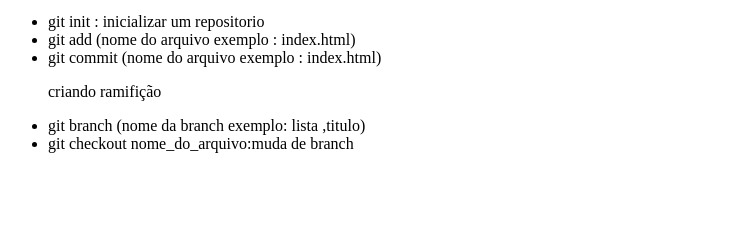
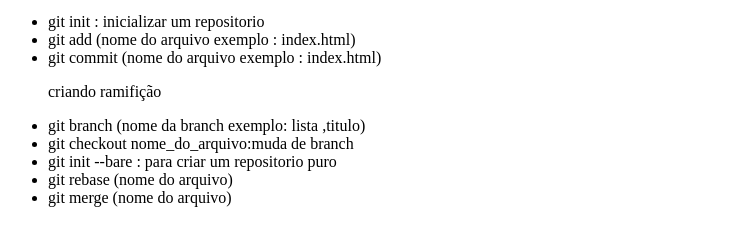
Before and after one commit to matrixsly/apredendo-a-mexe-no-git, a plain HTML site: page index.html in a window 1280 px wide. Shown: the part 87-332 px from the top of the page, without its empty margins (0-734 px from the left). Drawn offline with Linux system fonts and the light colour scheme.

Commit message:
adicionando comandos que desfaz alterações salvas

```diff
--- a/index.html
+++ b/index.html
@@ -16,6 +16,10 @@
                     <p>criando ramifição</p>
                     <li>git branch (nome da branch exemplo: lista ,titulo)</li>
                     <li>git checkout nome_do_arquivo:muda de branch</li>
+                    <li>git init --bare : para criar um repositorio puro</li>
+                    <li>git rebase (nome do arquivo)</li>
+                    <li>git merge (nome do arquivo)</li>
+
 
                </ul>
           </p>
```
